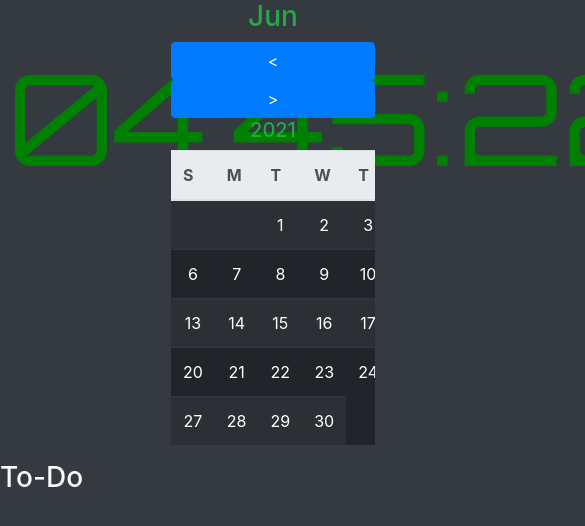
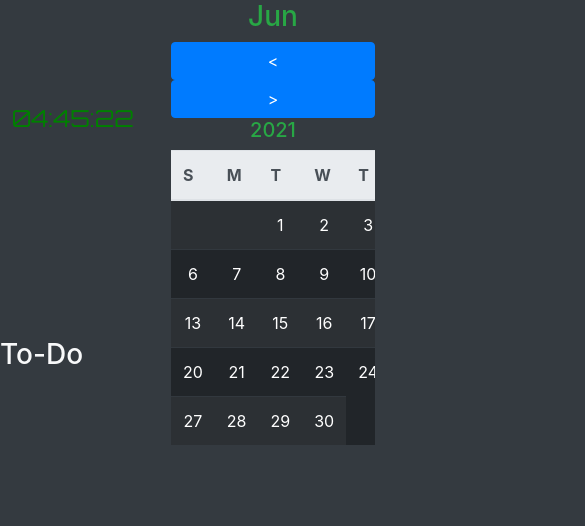
Before and after one commit to deveshwar08/todo, a plain HTML site: page index.html in a window 390 px wide. Shown: the top 526 px of the page, 585 px wide, since content can reach past the window. Drawn offline with nearby package versions, Linux system fonts and the light colour scheme.

Commit message:
mobile responsiveness1

```diff
--- a/css/style.css
+++ b/css/style.css
@@ -1,26 +1,31 @@
+body {
+    display: flex;
+    flex-wrap: wrap;
+    flex-direction: column;
+}
 #clock-calendar {
     display: flex;
     flex-direction: row;
     flex-wrap: wrap;
-    height: 50%;
+    height: 70vh;
 }
 #clock-area {
-    width : 40%;
+    width : 40vw;
     display: flex;
     flex-wrap: wrap;
 }
 #time {
-    margin-top: 10%;
-    margin-left: 5%;
-    height : 15%;
+    margin-top: 20vh;
+    margin-left: 3vw;
+    height : 15vh;
     color : green;
     justify-content: space-evenly;
-    font-size: 15vh;
+    font-size: 6vw ;
     text-align: center;
-    padding-top: 5%;
+    padding-top: 5vh;
 }
 #calendar-area {
-    width: 60%;
+    width: 60vw;
     display: flex;
     flex-wrap: wrap;
     flex-direction: column;
@@ -49,3 +54,13 @@ span {
     align-content: flex-end;
     text-align: right;
 }
+@media (max-width: 480px)
+{
+    #time {
+        margin-top: 10vh;
+        padding-top: 2vh;
+    }
+    #clock-calendar {
+        height : 40vh;
+    }
+}
```
